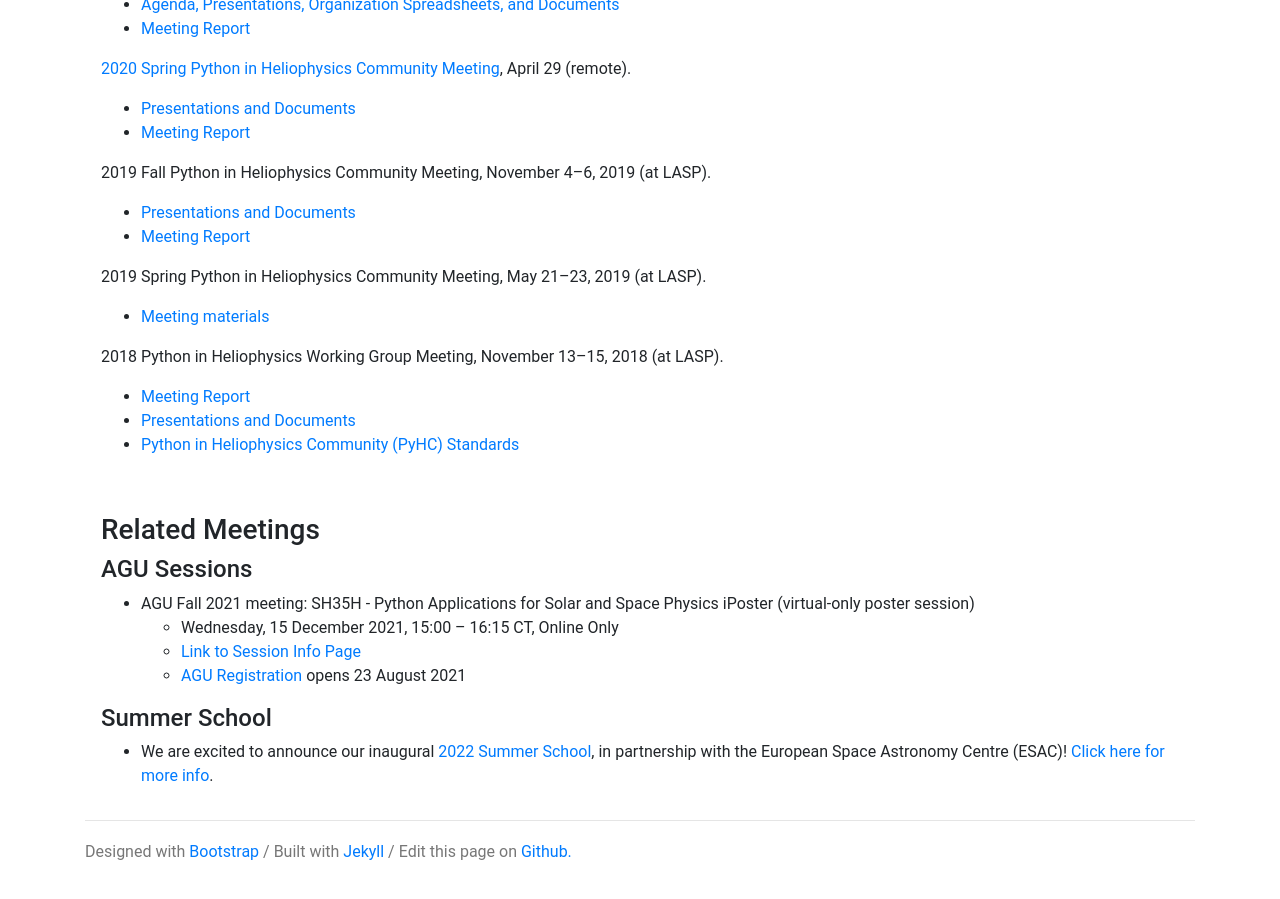
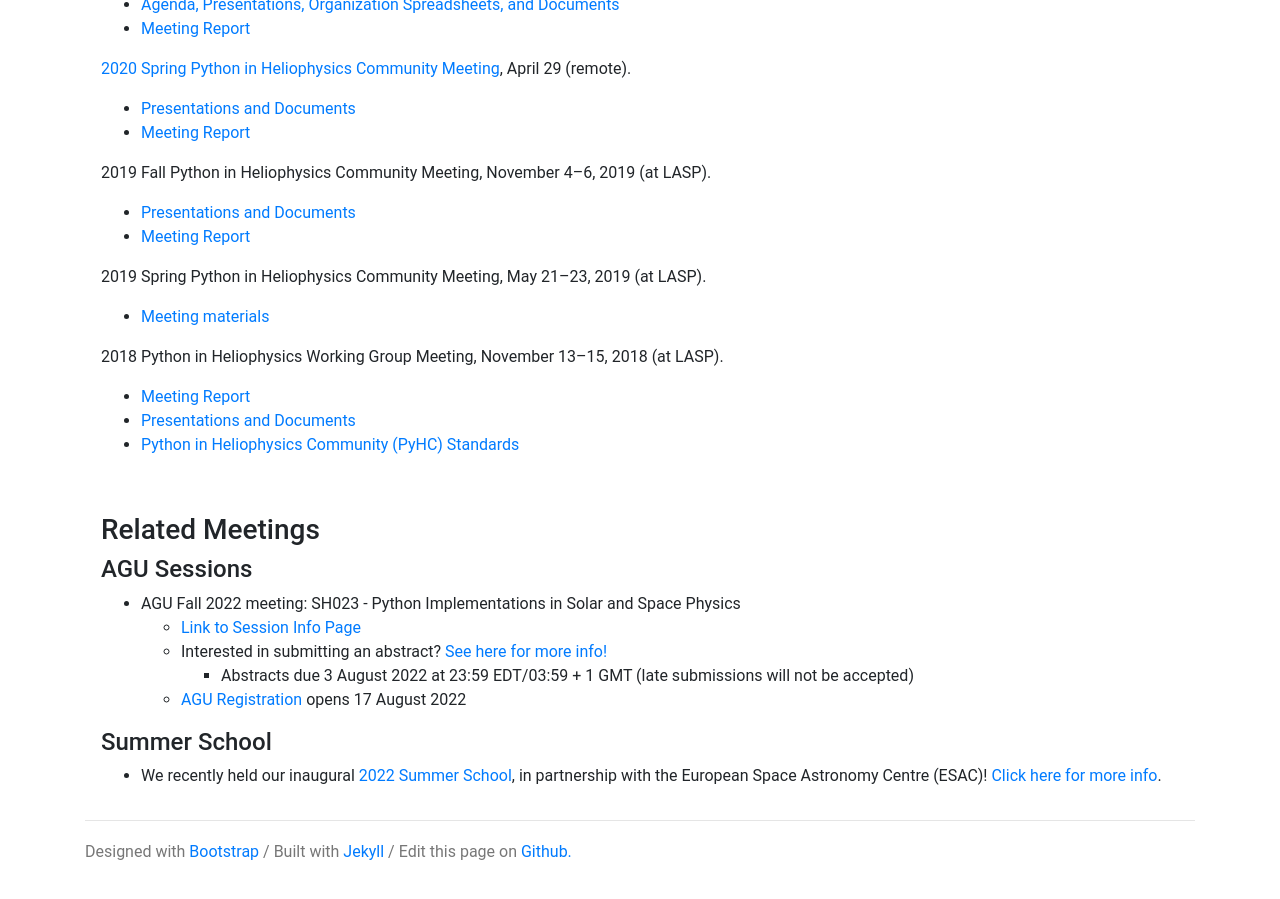
Before and after one commit to heliophysicsPy/heliophysicsPy.github.io, a Jekyll site: the page built from _pages/meetings.md, in a window 1280 px wide and 900 px high, scrolled down 867 px. Built offline with Jekyll 4.4.1, drawn with Linux system fonts in a browser that asks for light colours; nearby versions of some CDN libraries.

Commit message:
Add new AGU session info

```diff
--- a/_pages/meetings.md
+++ b/_pages/meetings.md
@@ -62,11 +62,12 @@ _pages/meetings/april2020.md %}), April 29 (remote).
 
 #### AGU Sessions
 
-* AGU Fall 2021 meeting: SH35H - Python Applications for Solar and Space Physics iPoster (virtual-only poster session)
-    * Wednesday, 15 December 2021, 15:00 – 16:15 CT, Online Only
-    * [Link to Session Info Page](https://agu.confex.com/agu/fm21/meetingapp.cgi/Session/119817)
-    * [AGU Registration](https://www.agu.org/Fall-Meeting/Pages/Register-Housing) opens 23 August 2021
+* AGU Fall 2022 meeting: SH023 - Python Implementations in Solar and Space Physics
+    * [Link to Session Info Page](https://agu.confex.com/agu/fm22/prelim.cgi/Session/160670)
+    * Interested in submitting an abstract? [See here for more info!](https://agu.confex.com/agu/fm22/prelim.cgi/Home/0)
+        * Abstracts due 3 August 2022 at 23:59 EDT/03:59 + 1 GMT (late submissions will not be accepted)
+    * [AGU Registration](https://www.agu.org/Fall-Meeting/Pages/Attend/Register#rates) opens 17 August 2022
 
 #### Summer School
 
-* We are excited to announce our inaugural <a href="{{ site.baseurl }}/summer-school">2022 Summer School</a>, in partnership with the European Space Astronomy Centre (ESAC)! <a href="{{ site.baseurl }}/summer-school">Click here for more info</a>.
+* We recently held our inaugural <a href="{{ site.baseurl }}/summer-school">2022 Summer School</a>, in partnership with the European Space Astronomy Centre (ESAC)! <a href="{{ site.baseurl }}/summer-school">Click here for more info</a>.
```
